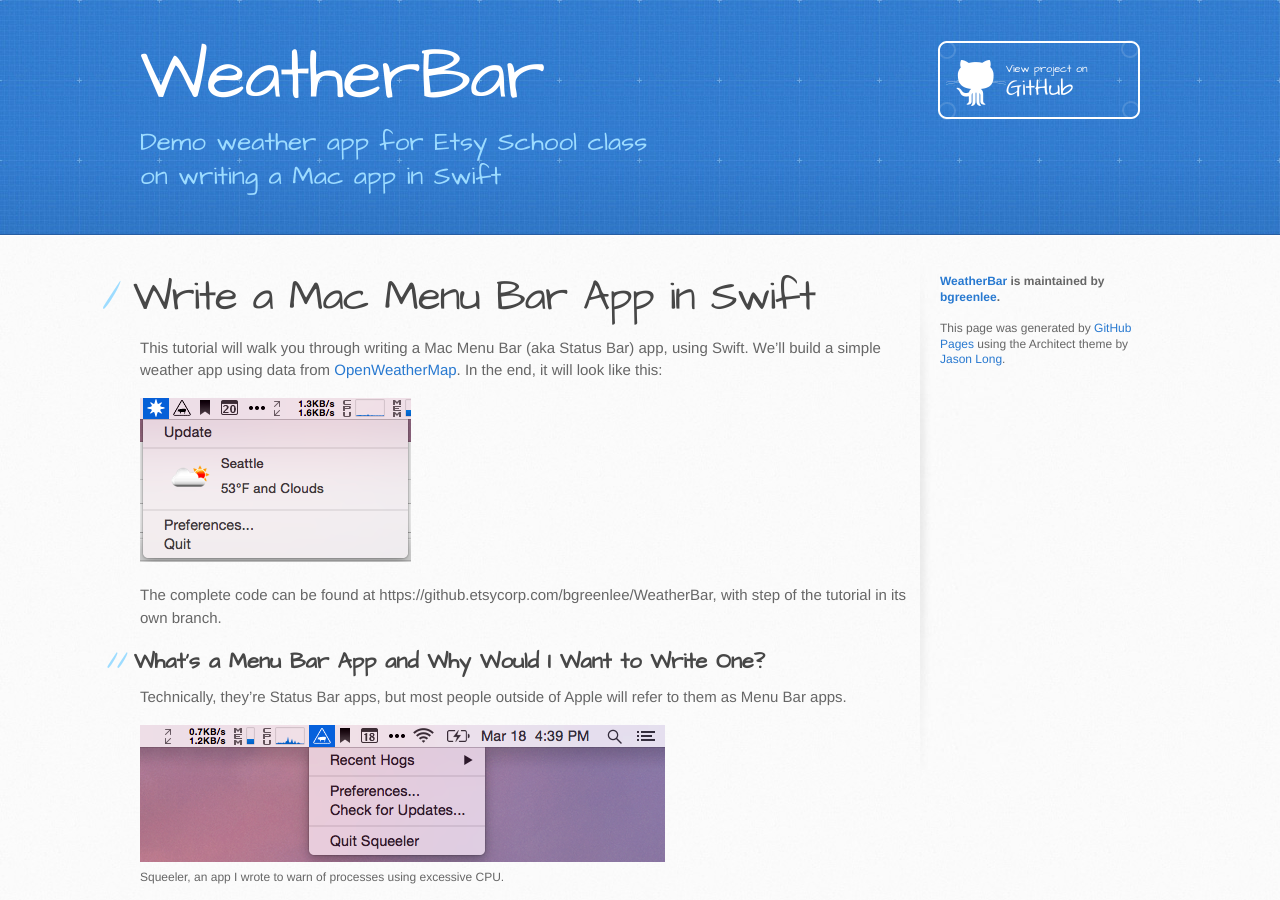
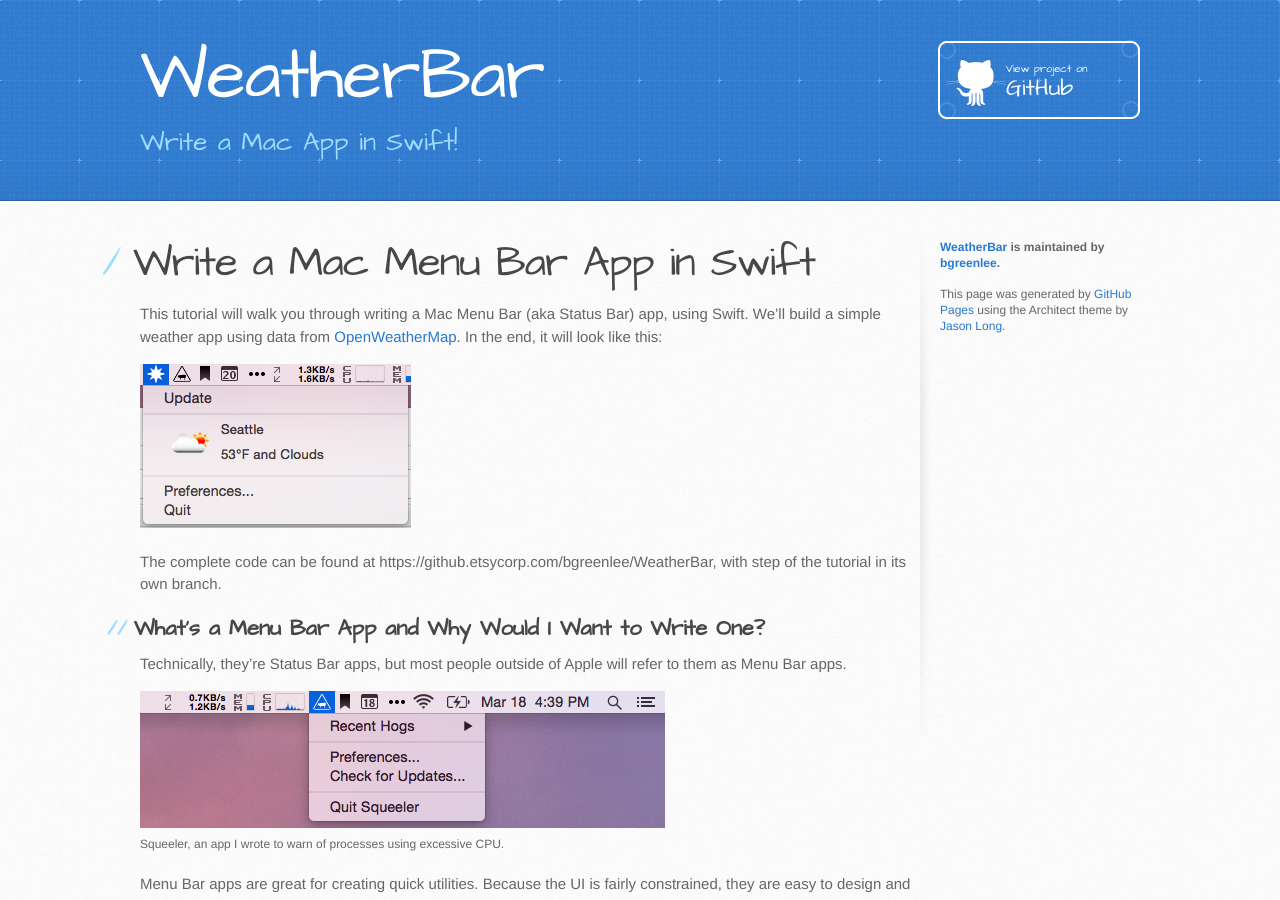
Before and after one commit to bgreenlee/WeatherBar, a Jekyll site: the page built from index.md, in a window 1280 px wide and 900 px high. Built offline with Jekyll 4.4.1, drawn with Linux system fonts in a browser that asks for light colours; nearby versions of some CDN libraries.

Commit message:
Update default.html

```diff
--- a/_layouts/default.html
+++ b/_layouts/default.html
@@ -21,7 +21,7 @@
     <header>
       <div class="inner">
         <h1>WeatherBar</h1>
-        <h2>Demo weather app for Etsy School class on writing a Mac app in Swift</h2>
+        <h2>Write a Mac App in Swift!</h2>
         <a href="https://github.com/bgreenlee/WeatherBar" class="button"><small>View project on</small>GitHub</a>
       </div>
     </header>
@@ -36,7 +36,7 @@
 
         <aside id="sidebar">
 
-          <p class="repo-owner"><a href="https://github.etsycorp.com/bgreenlee/WeatherBar">WeatherBar</a> is maintained by <a href="https://github.etsycorp.com/bgreenlee">bgreenlee</a>.</p>
+          <p class="repo-owner"><a href="http://github.com/bgreenlee/WeatherBar">WeatherBar</a> is maintained by <a href="https://github.etsycorp.com/bgreenlee">bgreenlee</a>.</p>
 
           <p>This page was generated by <a href="https://pages.github.com">GitHub Pages</a> using the Architect theme by <a href="https://twitter.com/jasonlong">Jason Long</a>.</p>
         </aside>
```
